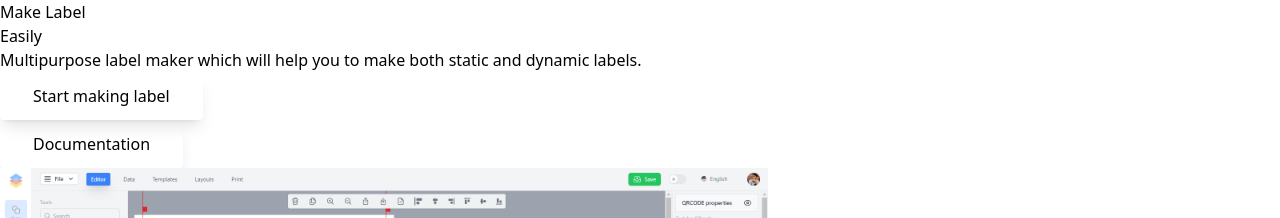
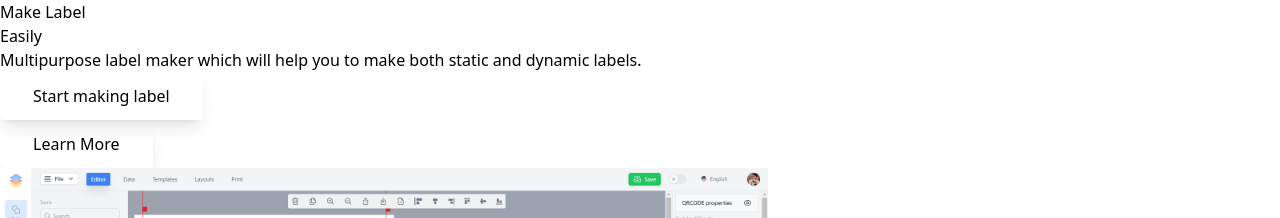
Before and after one commit to prappo/labelbaker.com, a React (Vite) app: page / in a window 1280 px wide. Shown: the part 1920-2138 px from the top of the page. Built offline with nearby package versions, Linux system fonts and the light colour scheme.

Commit message:
changed documentation button text

```diff
--- a/src/partials/HeroHome.jsx
+++ b/src/partials/HeroHome.jsx
@@ -42,7 +42,7 @@
                   <a className="btn text-white bg-blue-600 hover:bg-blue-700 w-full mb-4 sm:w-auto sm:mb-0" href="https://app.labelbaker.com" target="_blank">Start making label</a>
                 </div>
                 <div>
-                  <a className="btn text-white bg-gray-900 hover:bg-gray-800 w-full sm:w-auto sm:ml-4" href="#0">Documentation</a>
+                  <a className="btn text-white bg-gray-900 hover:bg-gray-800 w-full sm:w-auto sm:ml-4" href="#0">Learn More</a>
                 </div>
               </div>
             </div>
```
